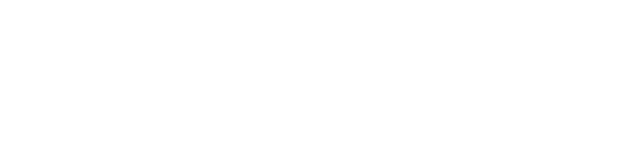
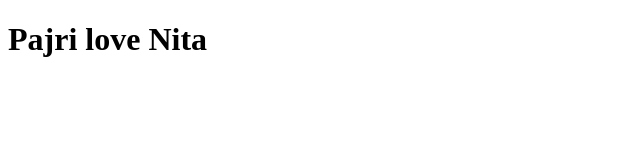
Before and after one commit to pajri123/tes, a plain HTML site: page index.html in a window 1280 px wide. Shown: the whole page, without its empty margins (0-640 px from the left). Drawn offline with Linux system fonts and the light colour scheme.

Commit message:
ubah judul

```diff
--- a/index.html
+++ b/index.html
@@ -6,6 +6,7 @@
     <title>Document</title>
   </head>
   <body>
+    <h1>Pajri love Nita</h1>
     <script src="object.js"></script>
   </body>
 </html>
```
